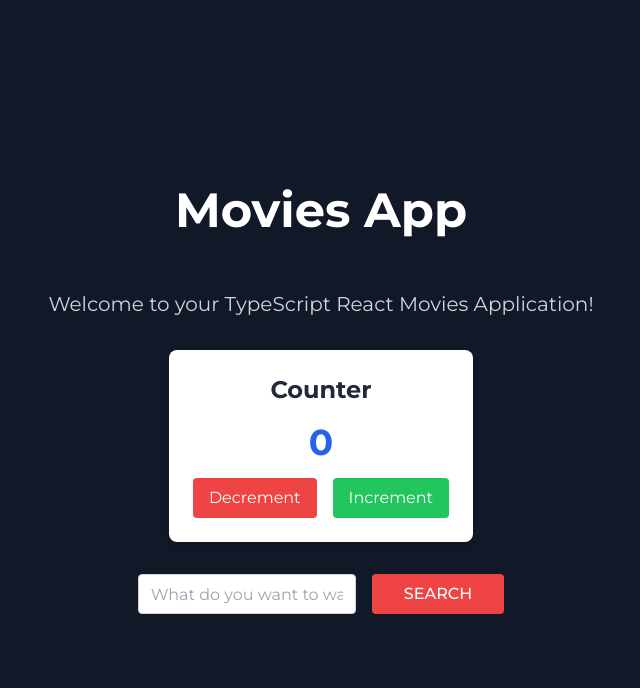
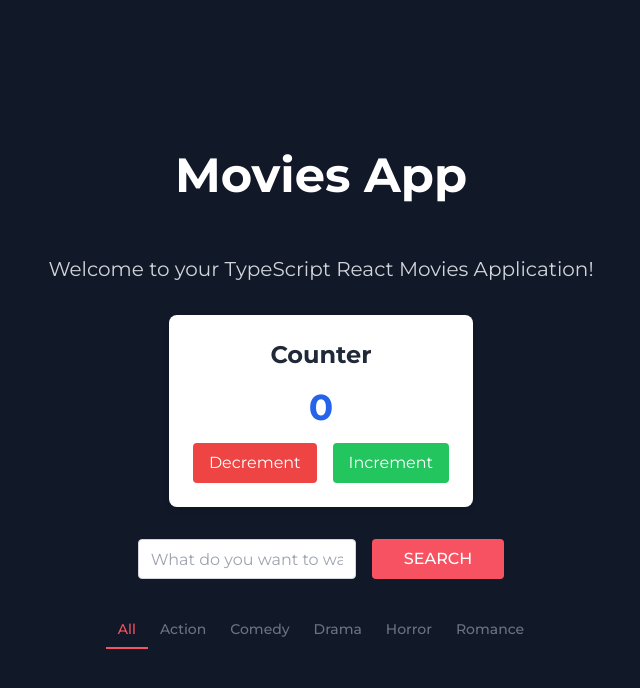
Before and after one commit to alexandrutopala/movies-reactjs-25q3gm, a React (Create React App) app: page / in a window 1280 px wide. Shown: the top 688 px of the page, without its empty margins (319-959 px from the left). Built offline with nearby package versions, Linux system fonts and the light colour scheme.

Commit message:
added searchform

```diff
--- a/src/App.tsx
+++ b/src/App.tsx
@@ -1,8 +1,12 @@
-import React from 'react';
+import React, { useState } from 'react';
 import Counter from './components/common/Counter';
 import SearchForm from './components/movie/SearchForm';
+import GenreSelect from './components/movie/GenreSelect';
 
 function App() {
+  const [currentGenre, setCurrentGenre] = useState('All');
+  const genreNames = ['All', 'Action', 'Comedy', 'Drama', 'Horror', 'Romance'];
+
   return (
     <div className="min-h-screen bg-gray-900 text-white">
       <header className="flex flex-col items-center justify-center min-h-screen p-8 space-y-8">
@@ -14,6 +18,11 @@ function App() {
         </p>
         <Counter initialValue={0} />
         <SearchForm onSearch={(query) => {console.log(query)}} />
+        <GenreSelect
+          genreNames={genreNames}
+          currentGenre={currentGenre}
+          onSelect={setCurrentGenre}
+        />
       </header>
     </div>
   );
--- /dev/null
+++ b/src/components/movie/GenreSelect.tsx
@@ -0,0 +1,31 @@
+import React from "react";
+
+interface GenreSelectProps {
+    genreNames: string[]
+    currentGenre: string
+    onSelect: (genre: string) => void
+}
+
+const GenreSelect = ({genreNames, currentGenre, onSelect}: GenreSelectProps) => {
+    return (
+        <div className="flex flex-row font-montserrat">
+            {genreNames.map((genre) => (
+                <button
+                    key={genre}
+                    onClick={() => onSelect(genre)}
+                    className={`
+                        px-3 py-2 text-sm font-medium transition-colors duration-200
+                        ${currentGenre === genre
+                            ? 'text-main-red border-b-2 border-main-red'
+                            : 'text-gray-500 hover:text-gray-700 border-b-2 border-transparent'
+                        }
+                    `}
+                >
+                    {genre}
+                </button>
+            ))}
+        </div>
+    )
+}
+
+export default GenreSelect;
--- a/src/components/movie/SearchForm.tsx
+++ b/src/components/movie/SearchForm.tsx
@@ -32,7 +32,7 @@ const SearchForm = ({onSearch}: SearchFormProps) => {
         <input
             type="text"
             placeholder='What do you want to watch?'
-            className='text-black w-full max-w-lg p-3 rounded border border-gray-300 focus:outline-none focus:ring-2 focus:ring-blue-500 font-montserrat h-10'
+            className='text-black w-full max-w-lg p-3 rounded border border-gray-300 focus:outline-none focus:ring-2 font-montserrat h-10'
             onChange={(e) => {
                 setQuery(e.target.value)
             }}
@@ -46,7 +46,7 @@ const SearchForm = ({onSearch}: SearchFormProps) => {
         />
         <button
             ref={searchButtonRef}
-            className='px-8 bg-red-500 text-white rounded hover:bg-red-600 uppercase font-montserrat font-medium h-10'
+            className='px-8 text-white bg-main-red rounded hover:bg-main-red-600 uppercase font-montserrat font-medium h-10'
             onClick={handleSearch}
         >Search</button>
     </div>
--- a/tailwind.config.js
+++ b/tailwind.config.js
@@ -8,6 +8,11 @@ module.exports = {
       fontFamily: {
         'montserrat': ['Montserrat', 'sans-serif'],
       },
+      colors: {
+        'main-red': '#F65261',
+        'main-red-500': '#F65261',
+        'main-red-600': '#F51247'
+      }
     },
   },
   plugins: [],
```
